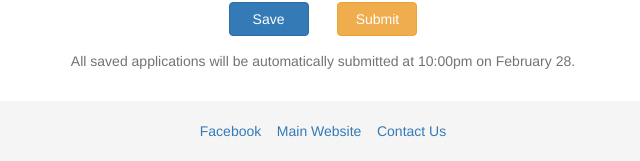
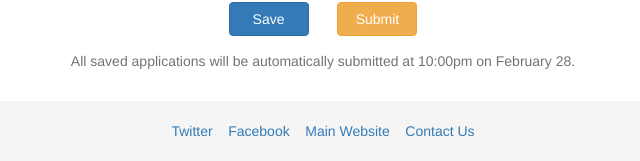
Before and after one commit to MenloHacks/StudentApplication, a Django app: page / in a window 1280 px wide. Shown: the part 1085-1246 px from the top of the page, without its empty margins (317-957 px from the left). Run offline with Django 3.2, Linux system fonts and the light colour scheme; the visitor is signed in with stand-in values (Sample User, id 1); data that the repository does not hold is empty; some libraries are stand-ins or nearby versions.

Commit message:
add twitter link

```diff
--- a/application/templates/base.html
+++ b/application/templates/base.html
@@ -49,6 +49,7 @@
 <footer class="footer">
     <div class="container">
         <p class="text-muted text-center">
+            <a target="_blank" href="https://twitter.com/MenloHacks">Twitter</a>&nbsp;&nbsp;&nbsp;
             <a target="_blank" href="https://www.facebook.com/menlohacks">Facebook</a>&nbsp;&nbsp;&nbsp;
             <a target="_blank" href="http://menlohacks.com/">Main Website</a>&nbsp;&nbsp;&nbsp;
             <a target="_blank" href="mailto:hello@menlohacks.com">Contact Us</a>
```
